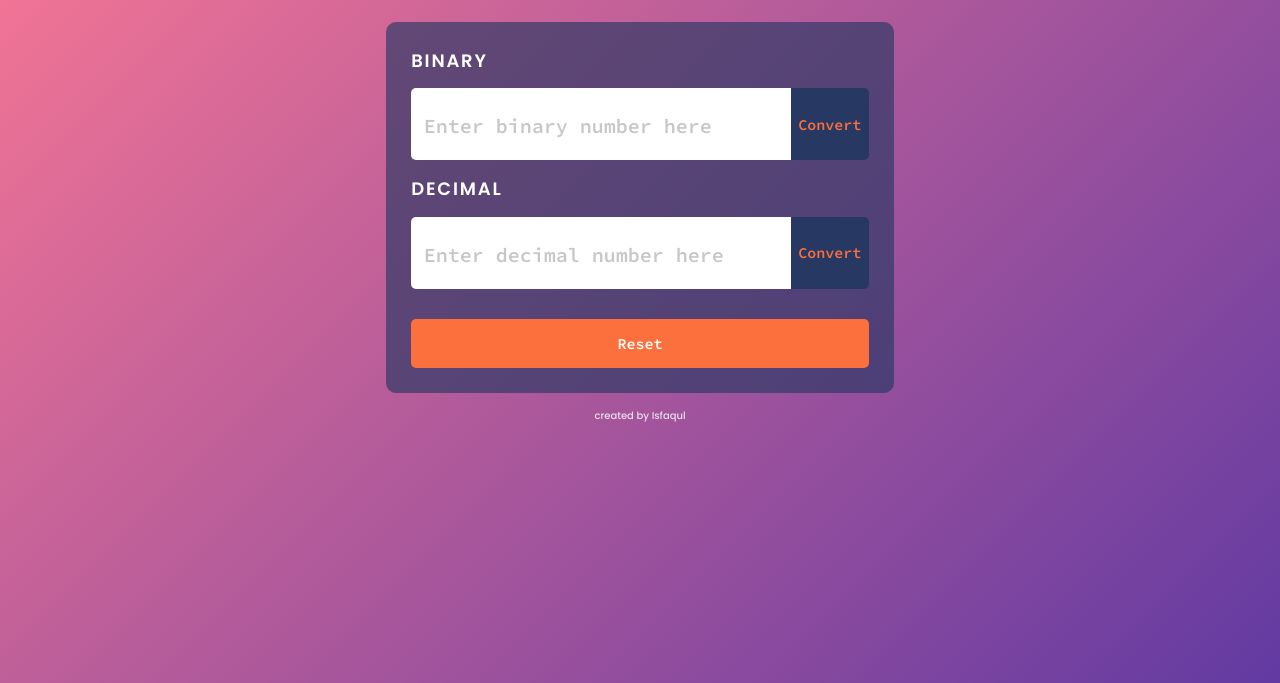
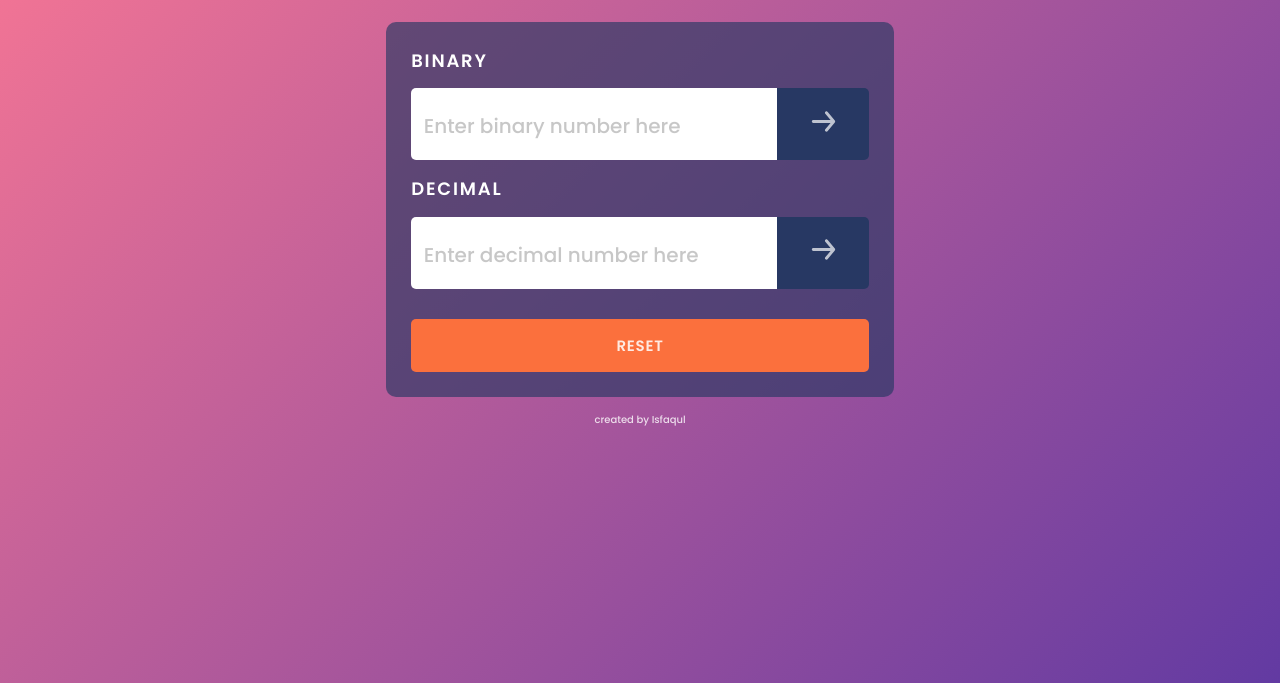
Before and after one commit to Isfaqul/Base.Tuten, a plain HTML site: page index.html in a window 1280 px wide. Shown: the part 117-800 px from the top of the page. Drawn offline with Linux system fonts and the light colour scheme.

Commit message:
Add files via upload

```diff
--- a/index.html
+++ b/index.html
@@ -22,7 +22,7 @@
         <p class="tagline">
           Convert Binary
           <span class="repeat-icon"
-            ><img src="img/repeat-icon.svg" alt=""
+            ><img src="img/repeat-icon.svg" alt="vice versa"
           /></span>
           Decimal
         </p>
@@ -37,7 +37,9 @@
               id="bin-input"
               placeholder="Enter binary number here"
             />
-            <button type="submit" id="bin-btn">Convert</button>
+            <button type="submit" id="bin-btn">
+              <img src="img/go.svg" alt="convert now icon" />
+            </button>
           </div>
         </div>
         <div class="container-input">
@@ -49,7 +51,9 @@
               id="dec-input"
               placeholder="Enter decimal number here"
             />
-            <button type="submit" id="dec-btn">Convert</button>
+            <button type="submit" id="dec-btn">
+              <img src="img/go.svg" alt="convert now icon" />
+            </button>
           </div>
         </div>
         <button type="reset" class="btn-reset" id="reset-btn">Reset</button>
--- a/style.css
+++ b/style.css
@@ -81,9 +81,16 @@ h1 {
 
 .container-field-btn {
   display: flex;
-  flex-direction: column;
+  /* flex-direction: column; */
   border-radius: 0.5em;
   overflow: hidden;
+}
+
+button[type="submit"] img {
+  width: clamp(15px, 100%, 35px);
+  opacity: 0.7;
+  cursor: pointer;
+  transition: all 0.2s ease-in-out;
 }
 
 button {
@@ -91,10 +98,21 @@ button {
   cursor: pointer;
   font-size: 1.5rem;
   transition: all 0.1s ease-in-out;
+  text-transform: uppercase;
+  font-family: "Poppins", sans-serif;
+  width: 20%;
 }
 
 button:hover {
   background-color: rgb(32, 51, 102);
+}
+
+button[type="submit"]:hover img {
+  opacity: 1;
+}
+
+button[type="submit"]:active img {
+  opacity: 1;
 }
 
 button:active {
@@ -103,16 +121,19 @@ button:active {
 
 input[type="number"],
 button {
-  font-family: "Source code pro", monospace;
   border: none;
   padding: 0.8em 0.5em;
   box-sizing: border-box;
-  width: 100%;
+  /* width: 100%; */
   color: #fb703d;
+  font-weight: 600;
+  letter-spacing: 0.05em;
 }
 
 input[type="number"] {
+  width: 80%;
   font-size: 2.5rem;
+  font-family: "Source code pro", monospace;
 }
 
 input::placeholder {
@@ -120,6 +141,9 @@ input::placeholder {
   font-size: min(4vw, 2rem);
   vertical-align: middle;
   text-align: left;
+  font-family: "Poppins", sans-serif;
+  font-weight: 500;
+  letter-spacing: normal;
 }
 
 /* Chrome, Safari, Edge, Opera */
@@ -137,7 +161,7 @@ input[type="number"] {
 .btn-reset {
   width: 100%;
   margin-top: 2em;
-  color: white;
+  color: rgba(255, 255, 255, 0.85);
   background-color: #fb703d;
   border-radius: 0.5rem;
   padding: 1em 1.2em;
@@ -166,10 +190,4 @@ footer p {
     display: flex;
     flex-direction: row;
   }
-  input[type="text"] {
-    width: 80%;
-  }
-  button {
-    width: 20%;
-  }
 }
```
Also changed, not shown: img/go.svg (added).
